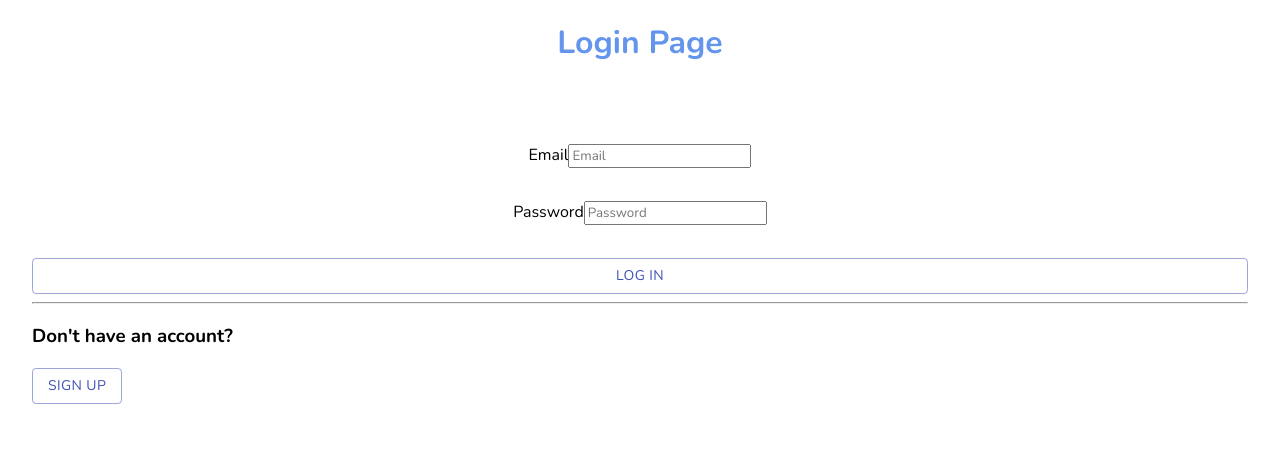
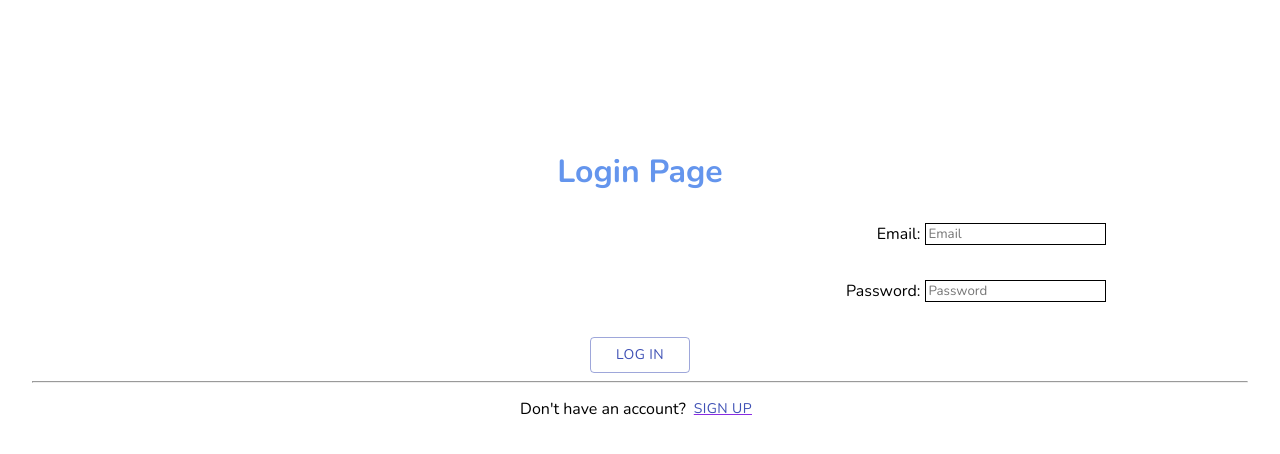
Before and after one commit to SerdarAtamuradov/Innowise-Lab-Internship-Level-1, a React (Create React App) app: page /login in a window 1280 px wide. Shown: the top 454 px of the page. Built offline with nearby package versions, Linux system fonts and the light colour scheme; no server answers.

Commit message:
added some styles

```diff
--- a/src/components/Home/Home.css
+++ b/src/components/Home/Home.css
@@ -1,4 +1,4 @@
-.container {
+.home-container {
   display: flex !important;
   justify-content: space-between;
   align-items: center;
--- a/src/components/Home/Home.js
+++ b/src/components/Home/Home.js
@@ -6,7 +6,7 @@ import './Home.css';
 
 const Home = () => {
   return (
-    <Container className="container">
+    <Container className="home-container">
       <h1>Tassker</h1>
       <IconButton onClick={() => app.auth().signOut()} aria-label="signout">
         <ExitToAppOutlinedIcon/>
--- a/src/components/Login/Login.css
+++ /dev/null
@@ -1,20 +0,0 @@
-.form {
-  display: flex;
-  flex-direction: column;
-  justify-content: space-between;
-  height: 150px;
-  margin-top: 80px;
-  text-align: center;
-}
-
-.title {
-  color: cornflowerblue;
-  text-align: center;
-}
-
-.btn {
-  margin: 10px auto;
-  width: 50%;
-  font-size: 16px;
-  padding: 10px 0;
-}
--- a/src/components/Login/Login.js
+++ b/src/components/Login/Login.js
@@ -3,7 +3,7 @@ import app from "../../firebase";
 import {Redirect, withRouter} from "react-router-dom";
 import {AuthContext} from "../../Auth";
 import {Box, Button, Container} from "@material-ui/core";
-import './Login.css';
+import '../component.css';
 
 const Login = ({history}) => {
   const handleLogin = useCallback(async event => {
@@ -24,31 +24,27 @@ const Login = ({history}) => {
   }
 
   return (
-    <Container>
+    <Container className="container">
       <h1 className="title">Login Page</h1>
       <Box>
         <form className="form" onSubmit={handleLogin}>
           <label>
-            Email
+            <span>Email:</span>
             <input name="email" type="email" placeholder="Email"/>
           </label>
           <label>
-            Password
+            <span>Password:</span>
             <input name="password" type="password" placeholder="Password"/>
           </label>
-          {/*<button className="btn login__btn" type="submit">Log In</button>*/}
           <Button type="submit" variant="outlined" color="primary">
             Log In
           </Button>
         </form>
       </Box>
       <hr/>
-      <Box>
-        <h3>Don't have an account?</h3>
-        {/*<button onClick={() => history.push("/signup")}>Sign Up</button>*/}
-        <Button onClick={() => history.push("/signup")} type="submit" variant="outlined" color="primary">
-          Sign Up
-        </Button>
+      <Box className="another-page">
+        <span>Don't have an account?</span>
+        <Button onClick={() => history.push("/signup")} color="primary">Sign Up</Button>
       </Box>
     </Container>
   );
--- a/src/components/SignUp/SignUp.css
+++ /dev/null
@@ -1,13 +0,0 @@
-.form {
-  display: flex;
-  flex-direction: column;
-  justify-content: space-between;
-  height: 150px;
-  margin-top: 80px;
-  text-align: center;
-}
-
-.title {
-  color: cornflowerblue;
-  text-align: center;
-}
--- a/src/components/SignUp/SignUp.js
+++ b/src/components/SignUp/SignUp.js
@@ -2,6 +2,7 @@ import React, {useCallback} from 'react';
 import app from "../../firebase";
 import {withRouter} from "react-router-dom";
 import {Box, Button, Container} from "@material-ui/core";
+import '../component.css';
 
 const SignUp = ({history}) => {
   const handleSignUp = useCallback(async event => {
@@ -16,29 +17,27 @@ const SignUp = ({history}) => {
   }, [history]);
 
   return (
-    <Container maxWidth="sm">
+    <Container className="container">
       <h1 className="title">Signup Page</h1>
       <Box>
         <form className="form" onSubmit={handleSignUp}>
           <label>
-            Email
+            <span>Email:</span>
             <input name="email" type="email" placeholder="Email"/>
           </label>
           <label>
-            Password
+            <span>Password:</span>
             <input name="password" type="password" placeholder="Password"/>
           </label>
-          {/*<button type="submit">Sign Up</button>*/}
           <Button type="submit" variant="outlined" color="primary">
             Sign Up
           </Button>
         </form>
       </Box>
       <hr/>
-      <Box>
-        <h3>Have an account?</h3>
-        {/*<button onClick={() => history.push("/login")}>Log In</button>*/}
-        <Button onClick={() => history.push("/login")} type="submit" variant="outlined" color="primary">
+      <Box className="another-page">
+        <span>Have an account?</span>
+        <Button onClick={() => history.push("/login")} color="primary">
           Log In
         </Button>
       </Box>
--- /dev/null
+++ b/src/components/component.css
@@ -0,0 +1,50 @@
+.container {
+  margin-top: 150px;
+  display: block !important;
+}
+
+.form {
+  display: flex;
+  flex-direction: column;
+  justify-content: space-between;
+  align-items: center;
+  height: 150px;
+  margin-top: 30px;
+  text-align: center;
+}
+
+.form label {
+  width: 80%;
+  display: flex;
+  justify-content: flex-end;
+}
+
+.form label span {
+  margin-right: 5px;
+}
+
+.form label input {
+  border: 1px solid black;
+  margin-right: 20px;
+}
+
+.form button {
+  align-self: center;
+  width: 100px;
+}
+
+.title {
+  color: cornflowerblue;
+  text-align: center;
+}
+
+.another-page {
+  display: flex;
+  justify-content: center;
+  align-items: center;
+}
+
+.another-page button {
+  text-decoration: underline;
+  text-decoration-color: blueviolet;
+}
```
